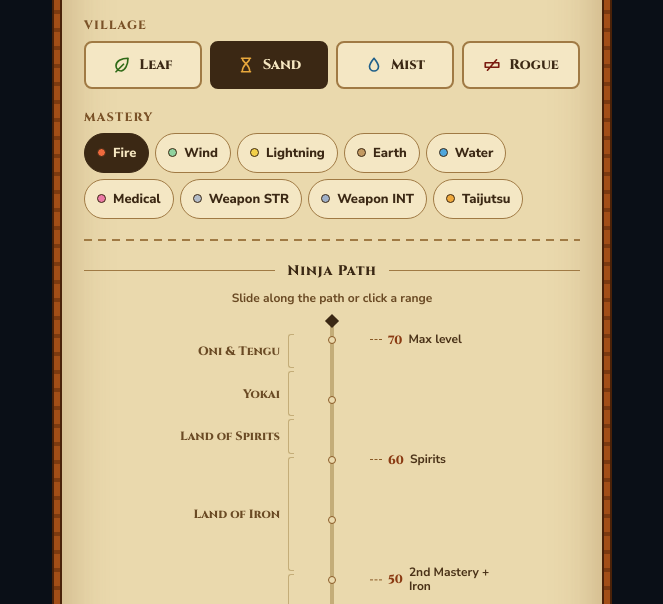
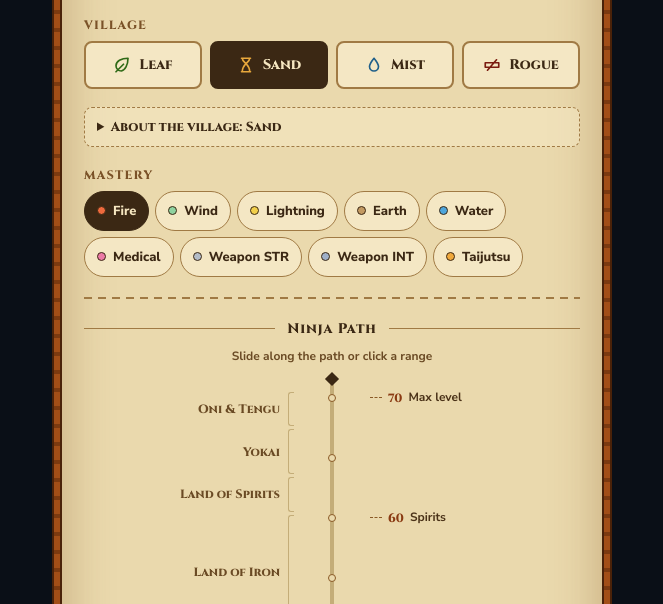
Before and after one commit to Pjeulzin/nin.help, a plain HTML site: page index.html in a window 1280 px wide. Shown: the part 196-800 px from the top of the page, without its empty margins (308-971 px from the left). Drawn offline with Linux system fonts and the light colour scheme.

Commit message:
Sobre a vila: passiva, organização, invocações e clãs
Co-Authored-By: Claude Opus 5.5 <noreply@anthropic.com>

```diff
--- a/assets/app.js
+++ b/assets/app.js
@@ -136,6 +136,11 @@
       svg.setAttribute('stroke', on ? D.VILLAGES[k].color : D.VILLAGES[k].ink);
     });
     masteryBtns.forEach(({ k, b }) => b.setAttribute('aria-pressed', String(k === mk)));
+
+    // Sobre a vila: passiva, organização exclusiva, invocações e clãs
+    $('vinfo-sum').textContent = `${t.vinfo}: ${vill.name}`;
+    $('vinfo-list').replaceChildren(...Object.entries(vill.info || {}).flatMap(([k, s]) => [el('dt', null, t[k]), el('dd', null, tr(s))]));
+    $('vinfo-common').hidden = vk === 'rogue';
 
     // Trilha
     const curB = lv > 0 ? bracketOf(lv) : null;
--- a/assets/data.json
+++ b/assets/data.json
@@ -12,7 +12,13 @@
       "ink": "#2f6a17",
       "d": "M11 20A7 7 0 0 1 4 13c0-6 7-10 16-10 0 9-4 16-9 17zM4 21c4-4 7-7 10-10",
       "note": "Rota mais difícil: exige sair cedo da vila e farmar em Danger Zones nos níveis mais altos.",
-      "noteEn": "Hardest route: you have to leave the village early and farm in Danger Zones at higher levels."
+      "noteEn": "Hardest route: you have to leave the village early and farm in Danger Zones at higher levels.",
+      "info": {
+        "passive": "Will of Fire: 5% de chance de reviver sozinho ao ser derrotado.",
+        "org": "Twelve Guardian Ninja: guardam o Daimyo do País do Fogo, no alto da vila.",
+        "summons": "Sapo (Toad) e Lesma (Slug).",
+        "clans": "Sasayaki, Muteki, Suwa, Ukiyo e Hayashi."
+      }
     },
     "sand": {
       "name": "Sand",
@@ -20,7 +26,13 @@
       "ink": "#8a5a12",
       "d": "M6 3h12M6 21h12M7 3c0 6 10 7 10 18M17 3c0 6-10 7-10 18",
       "note": "Grind mais fácil: as áreas de treino ficam perto da vila.",
-      "noteEn": "Easiest grind: training areas are close to the village."
+      "noteEn": "Easiest grind: training areas are close to the village.",
+      "info": {
+        "passive": "Invisibilidade 100% perfeita com o Cloak of Invisibility Technique: some até para quem está perto.",
+        "org": "Puppet Brigade: ninjas que lutam com marionetes gigantes, em esquadrões de 3.",
+        "summons": "Doninha (Weasel), Falcão (Hawk) e Marionete (Sand Puppeteering).",
+        "clans": "Sashiba, Ketsueki, Tendo, Toitsu e Jakusha."
+      }
     },
     "mist": {
       "name": "Mist",
@@ -28,7 +40,13 @@
       "ink": "#1f5f8a",
       "d": "M12 3c4 5 6 8 6 11a6 6 0 0 1-12 0c0-3 2-6 6-11z",
       "note": "Segunda mais fácil, mas isolada (5 min de barco). Os seals de Mist ficam dentro da vila (Ikayasu) e liberam o Sealed Temple.",
-      "noteEn": "Second easiest, but isolated (5 min by boat). Mist's seals are inside the village (Ikayasu) and unlock the Sealed Temple."
+      "noteEn": "Second easiest, but isolated (5 min by boat). Mist's seals are inside the village (Ikayasu) and unlock the Sealed Temple.",
+      "info": {
+        "passive": "Corre e recarrega chakra em cima da água; as outras vilas perdem chakra na água.",
+        "org": "Seven Swordsmen of the Mist: mais um título que um grupo; caçam sozinhos ou em até 3. Na Mist, a ANBU se chama Hunter-Nin.",
+        "summons": "Molusco (Clam) e Panda.",
+        "clans": "Yagyu, Murasame, Hoshi, Kazuki e Sakame."
+      }
     },
     "rogue": {
       "name": "Rogue",
@@ -36,7 +54,11 @@
       "ink": "#7a1c10",
       "d": "M3 9h18v6H3zM6 19L18 5",
       "note": "Ninja sem vila: renasce de graça em Takumi e pega as missões com o Daimyo de lá. As rotas usam o território Rogue, em volta de Takumi.",
-      "noteEn": "Village-less ninja: respawns for free in Takumi and takes missions from the Daimyo there. Routes use Rogue Territory, around Takumi."
+      "noteEn": "Village-less ninja: respawns for free in Takumi and takes missions from the Daimyo there. Routes use Rogue Territory, around Takumi.",
+      "info": {
+        "become": "Todo personagem nasce numa vila. Vira Rogue quem é exilado pelo Kage, foge da prisão ou mata um aliado 3 vezes em Danger Zone ou War Zone.",
+        "org": "Neo-Akatsuki: a organização criminosa mais temida, sediada em Takumi."
+      }
     }
   },
   "MASTERIES": {
@@ -153,7 +175,14 @@
       "avoid": "EVITE",
       "good": "VALE A PENA",
       "playerTip": "Dica de jogador:",
-      "dailiesReset": "Guarde os Scrolls of Daily Reset até o 36, quando aparece a Medicine Supplies III."
+      "dailiesReset": "Guarde os Scrolls of Daily Reset até o 36, quando aparece a Medicine Supplies III.",
+      "vinfo": "Sobre a vila",
+      "passive": "Passiva",
+      "org": "Organização exclusiva",
+      "summons": "Invocações exclusivas",
+      "clans": "Clãs",
+      "become": "Como virar Rogue",
+      "vinfoCommon": "Clãs não mudam nada no jogo: só liberam roupas exclusivas. Toda vila tem ANBU, Polícia Militar e Unidade Médica, e todos podem invocar Ninken, Monkey e Snake a partir do 25."
     },
     "en": {
       "lang": "Language",
@@ -189,7 +218,14 @@
       "avoid": "AVOID",
       "good": "WORTH IT",
       "playerTip": "Player tip:",
-      "dailiesReset": "Save your Scrolls of Daily Reset until 36, when Medicine Supplies III shows up."
+      "dailiesReset": "Save your Scrolls of Daily Reset until 36, when Medicine Supplies III shows up.",
+      "vinfo": "About the village",
+      "passive": "Passive",
+      "org": "Exclusive organization",
+      "summons": "Exclusive summons",
+      "clans": "Clans",
+      "become": "How to become a Rogue",
+      "vinfoCommon": "Clans change nothing in gameplay: they only unlock exclusive outfits. Every village has ANBU, Military Police and a Medical Unit, and everyone can summon Ninken, Monkey and Snake from level 25."
     }
   },
   "TAG_EN": {
@@ -318,7 +354,21 @@
     "Caçar o Dark Monkey King no Valley of the End (War Zone).": "Hunt the Dark Monkey King in the Valley of the End (War Zone).",
     "223.300 XP, mais 270 Ryo.": "223,300 XP, plus 270 Ryo.",
     "Leaf e Mist pedem 20 Big Scarab Shells, 10 DNA e 10 Bear Paws; Sand pede 15 Rat Tails, 10 DNA e 10 Bear Paws.": "Leaf and Mist ask for 20 Big Scarab Shells, 10 DNA and 10 Bear Paws; Sand asks for 15 Rat Tails, 10 DNA and 10 Bear Paws.",
-    "É a partir dela que vale gastar os Scrolls of Daily Reset.": "This is when it's worth spending your Scrolls of Daily Reset."
+    "É a partir dela que vale gastar os Scrolls of Daily Reset.": "This is when it's worth spending your Scrolls of Daily Reset.",
+    "Will of Fire: 5% de chance de reviver sozinho ao ser derrotado.": "Will of Fire: 5% chance to revive yourself when defeated.",
+    "Twelve Guardian Ninja: guardam o Daimyo do País do Fogo, no alto da vila.": "Twelve Guardian Ninja: they guard the Daimyo of the Land of Fire, at the village summit.",
+    "Sapo (Toad) e Lesma (Slug).": "Toad and Slug.",
+    "Sasayaki, Muteki, Suwa, Ukiyo e Hayashi.": "Sasayaki, Muteki, Suwa, Ukiyo and Hayashi.",
+    "Invisibilidade 100% perfeita com o Cloak of Invisibility Technique: some até para quem está perto.": "Fully perfect invisibility with the Cloak of Invisibility Technique: hidden even from players right next to you.",
+    "Puppet Brigade: ninjas que lutam com marionetes gigantes, em esquadrões de 3.": "Puppet Brigade: ninja who fight with giant puppets, in squads of 3.",
+    "Doninha (Weasel), Falcão (Hawk) e Marionete (Sand Puppeteering).": "Weasel, Hawk and Sand Puppeteering.",
+    "Sashiba, Ketsueki, Tendo, Toitsu e Jakusha.": "Sashiba, Ketsueki, Tendo, Toitsu and Jakusha.",
+    "Corre e recarrega chakra em cima da água; as outras vilas perdem chakra na água.": "Runs and recharges chakra on water; the other villages lose chakra on water.",
+    "Seven Swordsmen of the Mist: mais um título que um grupo; caçam sozinhos ou em até 3. Na Mist, a ANBU se chama Hunter-Nin.": "Seven Swordsmen of the Mist: more a title than a group; they hunt alone or in threes at most. In the Mist, the ANBU are called Hunter-Nin.",
+    "Molusco (Clam) e Panda.": "Clam and Panda.",
+    "Yagyu, Murasame, Hoshi, Kazuki e Sakame.": "Yagyu, Murasame, Hoshi, Kazuki and Sakame.",
+    "Todo personagem nasce numa vila. Vira Rogue quem é exilado pelo Kage, foge da prisão ou mata um aliado 3 vezes em Danger Zone ou War Zone.": "Every character starts in a village. You become a Rogue by being exiled by your Kage, escaping prison, or killing an ally 3 times in a Danger Zone or War Zone.",
+    "Neo-Akatsuki: a organização criminosa mais temida, sediada em Takumi.": "Neo-Akatsuki: the most feared criminal organization, based in Takumi."
   },
   "BRACKETS": [
     {
--- a/assets/style.css
+++ b/assets/style.css
@@ -33,6 +33,14 @@ button{font-family:inherit}
 .villages{display:grid;grid-template-columns:repeat(4,minmax(0,1fr));gap:8px}
 .vbtn{min-height:48px;display:flex;align-items:center;justify-content:center;gap:8px;padding:6px 8px;border-radius:8px;cursor:pointer;font-family:'Cinzel',serif;font-weight:800;font-size:14px;color:#3b2814;background:#f4e7c4;border:2px solid #a07a44}
 .vbtn[aria-pressed="true"]{color:#f6e7c1;background:#3b2814;border-color:#3b2814}
+.vinfo{margin-top:10px;border:1.5px dashed #a07a44;border-radius:8px;background:rgba(244,231,196,.55)}
+.vinfo summary{cursor:pointer;padding:10px 12px;font-family:'Cinzel',serif;font-weight:800;font-size:13px;color:#3b2814;list-style-position:inside}
+.vinfo summary:focus-visible{outline:3px solid #b8321f;outline-offset:2px;border-radius:6px}
+.vinfo dl{margin:0;padding:0 12px 4px;display:grid;grid-template-columns:auto 1fr;gap:6px 12px}
+.vinfo dt{font-size:12px;font-weight:800;color:#7a5228;padding-top:1px}
+.vinfo dd{margin:0;font-size:13px;line-height:1.45;color:#3b2814}
+.vinfo-common{margin:6px 12px 12px;padding-top:8px;border-top:1px dashed #c4ad78;font-size:12px;line-height:1.5;color:#5a4320}
+@media (max-width:480px){.vinfo dl{grid-template-columns:1fr;gap:2px}.vinfo dd{margin-bottom:6px}}
 .masteries{display:flex;flex-wrap:wrap;gap:6px}
 .mbtn{min-height:40px;display:flex;align-items:center;gap:7px;padding:6px 12px;border-radius:999px;cursor:pointer;font-size:13px;font-weight:800;color:#3b2814;background:#f4e7c4;border:1.5px solid #a07a44}
 .mbtn[aria-pressed="true"]{color:#f6e7c1;background:#3b2814;border-color:#3b2814}
--- a/index.html
+++ b/index.html
@@ -54,6 +54,11 @@
           <div class="field">
             <div class="label" data-t="village" id="village-label"></div>
             <div class="villages" id="villages" role="group" aria-labelledby="village-label"></div>
+            <details class="vinfo" id="vinfo">
+              <summary id="vinfo-sum"></summary>
+              <dl id="vinfo-list"></dl>
+              <p class="vinfo-common" id="vinfo-common" data-t="vinfoCommon"></p>
+            </details>
           </div>
 
           <div class="field">
```
Also changed, not shown: scripts/validate.mjs (+9 -3 lines).
